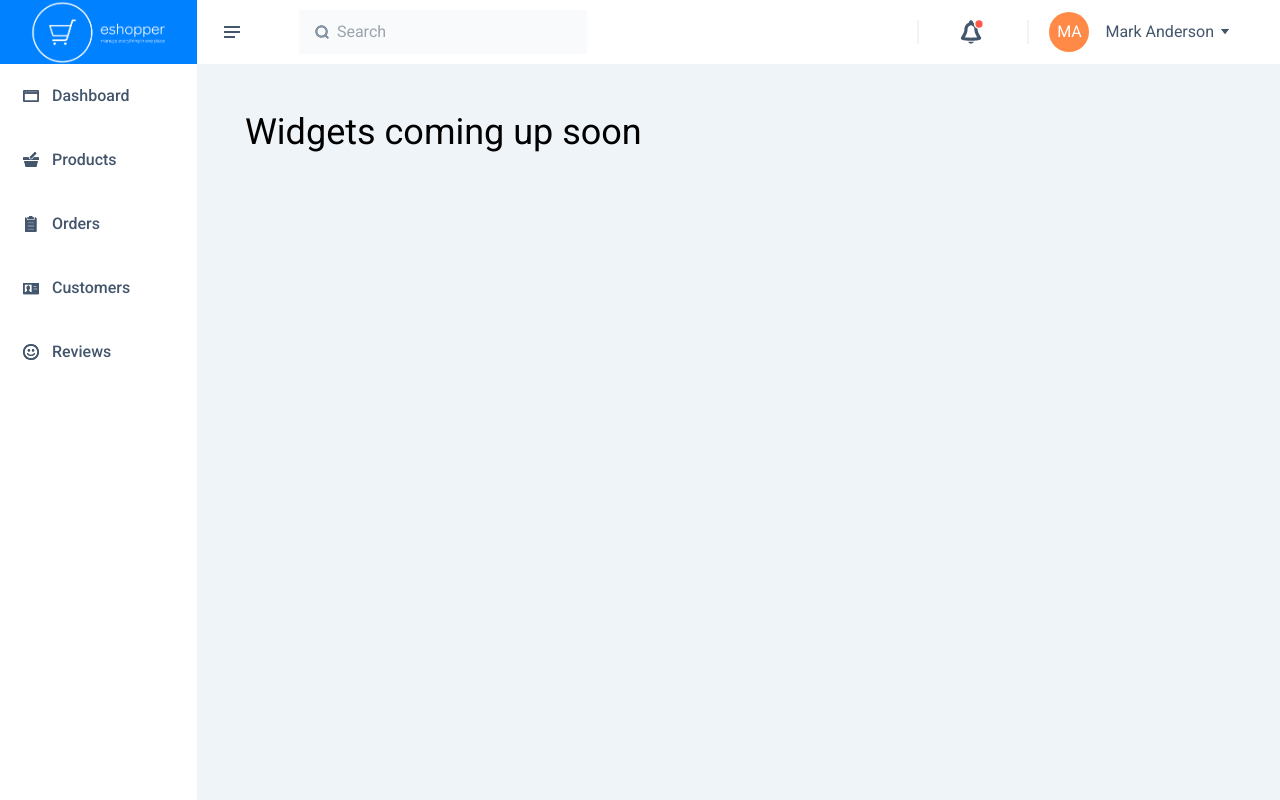
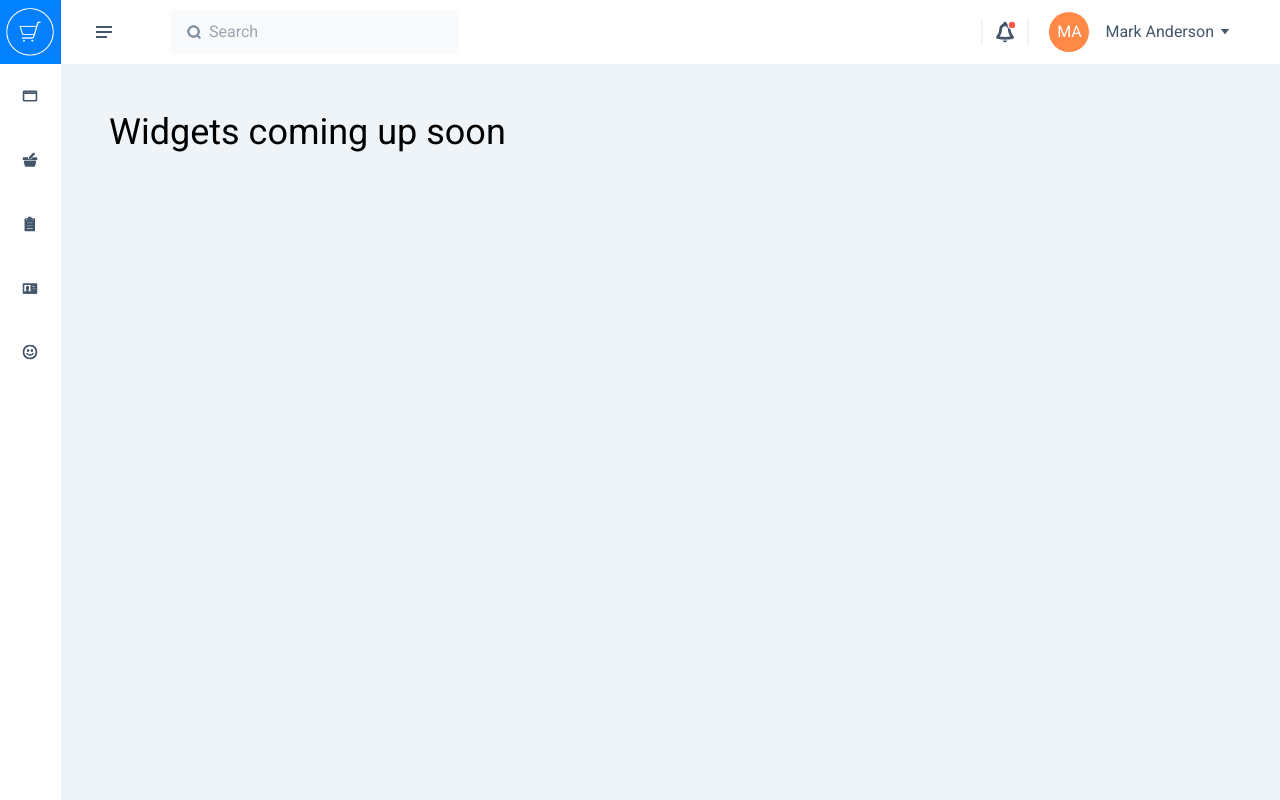
Before and after one commit to Kachielite/eshopper, a React (Create React App) app in the folder client/: page /dashboard in a window 1280 px wide. Built offline with nearby package versions, Linux system fonts and the light colour scheme.

Commit message:
Added functionality to menu button to toggle sidebar

```diff
--- a/client/package.json
+++ b/client/package.json
@@ -14,6 +14,7 @@
     "react-loader-spinner": "^5.3.4",
     "react-router-dom": "^6.4.3",
     "react-scripts": "5.0.1",
+    "react-use": "^17.4.0",
     "web-vitals": "^2.1.4",
     "yup": "^0.32.11"
   },
--- a/client/src/components/Sidebar.js
+++ b/client/src/components/Sidebar.js
@@ -6,50 +6,77 @@ import productIcon from "../assets/icons/Cart.svg";
 import ordersIcon from "../assets/icons/Clipboard.svg";
 import customerIcon from "../assets/icons/Contacts.svg";
 
-const Sidebar = () => {
+const Sidebar = ({ show, refTarget }) => {
   return (
     // Global Container
-    <div className="w-16 md:w-2/12 min-h-screen flex flex-col">
+    <div
+      className={`absolute z-10 md:static ${
+        show ? "md:w-[14%] w-[40]" : "md:w-16 hidden"
+      } min-h-screen md:flex md:flex-col duration-200 `} >
       {/* Logo Container */}
-      <div className="flex justify-center items-center w-full h-16">
+      <div className="bg-white w-full  min-h-screen md:w-full" ref={refTarget}>
+        <div className="flex justify-center items-center w-full h-16 bg-blue1">
+          {show ? (
             <img
               src={logoCover}
               alt="logo_cover"
-          className="hidden md:block h-full w-full object-cover object-center"
+              className=" md:block h-full w-full object-scale-down object-center "
             />
-        <img src={logo} alt="logo" className=" md:hidden" />
+          ) : (
+            <img
+              src={logo}
+              alt="logo"
+              className=" object-scale-down object-center h-12 w-12"
+            />
+          )}
         </div>
         {/* Menu Item Container */}
-      <div className="flex flex-col justify-center items-center w-full ">
+        <div className="flex flex-col justify-center items-center w-full">
           <div className="flex flex-row justify-start py-6 px-5 space-x-2.5 items-center w-full h-16 activeMenu cursor-pointer">
-          <img src={dashboardIcon} alt="dashboard" />
-          <h3 className="text-text1 font-medium text-base md:block hidden">
+            <img src={dashboardIcon} alt="dashboard" className="sidebar-icon" />
+            <h3
+              className={`text-text1 font-medium text-base ${
+                show ? "block" : "hidden"
+              } ` }>
               Dashboard
             </h3>
           </div>
           <div className="flex flex-row justify-start py-6 px-5 space-x-2.5 items-center w-full h-16 activeMenu cursor-pointer">
-          <img src={productIcon} alt="product" />
-          <h3 className="text-text1 font-medium text-base md:block hidden">
+            <img src={productIcon} alt="product" className="sidebar-icon" />
+            <h3
+              className={`text-text1 font-medium text-base  ${
+                show ? "block" : "hidden"
+              }`}>
               Products
             </h3>
           </div>
           <div className="flex flex-row justify-start py-6 px-5 space-x-2.5 items-center w-full h-16 activeMenu cursor-pointer">
-          <img src={ordersIcon} alt="orders" />
-          <h3 className="text-text1 font-medium text-base md:block hidden">
+            <img src={ordersIcon} alt="orders" className="sidebar-icon" />
+            <h3
+              className={`text-text1 font-medium text-base  ${
+                show ? "block" : "hidden"
+              }`}>
               Orders
             </h3>
           </div>
           <div className="flex flex-row justify-start py-6 px-5 space-x-2.5 items-center w-full h-16 activeMenu cursor-pointer">
-          <img src={customerIcon} alt="customers" />
-          <h3 className="text-text1 font-medium text-base md:block hidden">
+            <img src={customerIcon} alt="customers" className="sidebar-icon" />
+            <h3
+              className={`text-text1 font-medium text-base  ${
+                show ? "block" : "hidden"
+              }`}>
               Customers
             </h3>
           </div>
           <div className="flex flex-row justify-start py-6 px-5 space-x-2.5 items-center w-full h-16 activeMenu cursor-pointer">
-          <img src={reviewIcon} alt="reviews" />
-          <h3 className="text-text1 font-medium text-base md:block hidden">
+            <img src={reviewIcon} alt="reviews" className="sidebar-icon" />
+            <h3
+              className={`text-text1 font-medium text-base  ${
+                show ? "block" : "hidden"
+              }` }>
               Reviews
             </h3>
+          </div>
         </div>
       </div>
     </div>
--- a/client/src/components/Topbar.js
+++ b/client/src/components/Topbar.js
@@ -3,20 +3,20 @@ import { Transition } from "@headlessui/react";
 import menuIcon from "../assets/icons/Menu.svg";
 import searchIcon from "../assets/icons/Search.svg";
 import bellNotificationIcon from "../assets/icons/BellNotification.svg";
-import messageIcon from "../assets/icons/Message.svg";
+// import messageIcon from "../assets/icons/Message.svg";
 import arrowDownIcon from "../assets/icons/ArrowDown.svg";
 import userIcon from "../assets/icons/User.svg";
 import settingsIcon from "../assets/icons/Settings.svg";
 import logOutIcon from "../assets/icons/Log-out.svg";
-import orderIcon from "../assets/icons/order-notification-icon.svg"
-import invoiceIcon from "../assets/icons/invoice-notification-icon.svg"
-import shippingIcon from "../assets/icons/shipping-notification-icon.svg"
-import closeIcon from "../assets/icons/Close.svg"
-import arrowIcon from "../assets/icons/Arrow.svg"
+import orderIcon from "../assets/icons/order-notification-icon.svg";
+import invoiceIcon from "../assets/icons/invoice-notification-icon.svg";
+import shippingIcon from "../assets/icons/shipping-notification-icon.svg";
+import closeIcon from "../assets/icons/Close.svg";
+import arrowIcon from "../assets/icons/Arrow.svg";
 
-const TopBar = () => {
+const TopBar = ({toggleSidebar}) => {
   const [showSettings, setShowSettings] = useState(false);
-  const [showNotifications, setShowNotifications] = useState(false)
+  const [showNotifications, setShowNotifications] = useState(false);
 
   const showSettingsHandler = () => {
     if (!showSettings) {
@@ -35,9 +35,9 @@ const TopBar = () => {
   };
   return (
     // Global Container
-    <div className="flex flex-row px-6 py-5 items-center justify-between w-full h-16">
+    <div className="flex flex-row px-1 md:px-6 py-5 items-center justify-between w-full h-16">
       <div className="flex flex-row">
-        <img src={menuIcon} alt="menu" className="mr-14" />
+        <img src={menuIcon} alt="menu" className="ml-2 md:mr-14 cursor-pointer hover:scale-125" onClick={toggleSidebar}/>
         <div className="md:flex md:flex-row md:items-center hidden bg-bg1 w-72 py-2.5 px-3.5">
           <img src={searchIcon} alt="search" className="mr-1.5" />
           <input
@@ -49,20 +49,20 @@ const TopBar = () => {
         </div>
       </div>
       <div className="flex flex-row space-x-0 items-center">
-        <div className="relative flex flex-row space-x-4 items-center h-6 w-28 py-2.5 px-5 border-l-2 border-r-2 border-bg3">
-          <img
+        <div className="relative flex flex-row space-x-4 items-center h-6  py-2.5 px-2 border-l-2 border-r-2 border-bg3">
+          {/* <img
             src={messageIcon}
             alt="message"
             className="w-6 h-6 cursor-pointer hidden"
-          />
+          /> */}
           <img
             src={bellNotificationIcon}
             alt="bell and notification"
-            className="w-8 h-8 cursor-pointer"
+            className="w-7 h-7 cursor-pointer"
             onClick={showNotificationsHandler}
           />
           <Transition
-            className={`absolute top-10 right-7`}
+            className={`absolute top-10 -right-12 md:-right-2`}
             show={showNotifications}
             enter="transition ease-out duration-200"
             enterFrom="opacity-0 translate-y-0"
@@ -70,58 +70,102 @@ const TopBar = () => {
             leave="transition ease-in duration-200"
             leaveFrom="opacity-100 translate-y-1"
             leaveTo="opacity-0 translate-y-0"
-            >
-            <div className="flex flex-col space-y-0 p-0" onMouseLeave={() => showNotificationsHandler(false)}>
-              <div class="w-full overflow-hidden flex flex-col items-end pr-7">
+            onMouseLeave={() => showNotificationsHandler(false)}>
+            <div className="flex flex-col space-y-0 p-0">
+              <div class="w-full overflow-hidden flex flex-col items-end pr-16  md:pr-7">
                 <div class=" h-3 w-3 bg-bg2 rotate-45 transform origin-bottom-left"></div>
               </div>
-              <div className=" flex flex-col md:w-80 md:h-72  bg-bg2 space-y-0">
+              <div className=" flex flex-col w-80 h-72  bg-bg2 space-y-0">
                 <div className="flex flex-row justify-between items-center px-4 py-3.5 h-11 w-full">
                   <div className="flex flex-row space-x-2 items-center">
-                        <p className="text-text1 font-normal text-base">Notification</p>
-                        <div className="flex justify-center items-center w-7 h-5 text-white font-normal text-xs bg-red rounded-xl ">22</div>
+                    <p className="text-text1 font-normal text-base">
+                      Notification
+                    </p>
+                    <div className="flex justify-center items-center w-7 h-5 text-white font-normal text-xs bg-red rounded-xl ">
+                      22
                     </div>
-                    <p className="text-text1 font-normal text-base cursor-pointer">Clear All</p>
+                  </div>
+                  <p className="text-text1 font-normal text-base cursor-pointer">
+                    Clear All
+                  </p>
                 </div>
                 <div className="group flex flex-row items-center w-full h-16 px-6 py-3 justify-between border-t-2 border-bgWhite topbar-activeMenu cursor-pointer">
                   <div className="flex flex-row space-x-5">
-                    <img src={orderIcon} alt="invoice notification" className="w-11 h-11"/>
+                    <img
+                      src={orderIcon}
+                      alt="invoice notification"
+                      className="w-11 h-11"
+                    />
                     <div>
-                        <p className="text-text1 font-normal text-base">New Order Received</p>
-                        <p className="text-text2 font-normal text-xs ">25 min ago</p>
+                      <p className="text-text1 font-normal text-base">
+                        New Order Received
+                      </p>
+                      <p className="text-text2 font-normal text-xs ">
+                        25 min ago
+                      </p>
                     </div>
                   </div>
                   <div>
-                    <img src={closeIcon} alt="close notification" className="hidden group-hover:block group-hover:duration-150"/>
+                    <img
+                      src={closeIcon}
+                      alt="close notification"
+                      className="hidden group-hover:block group-hover:duration-150"
+                    />
                   </div>
                 </div>
                 <div className="group flex flex-row items-center w-full h-16 px-6 py-3 justify-between border-t-2 border-bgWhite topbar-activeMenu cursor-pointer">
                   <div className="flex flex-row space-x-5">
-                    <img src={invoiceIcon} alt="invoice notification" className="w-11 h-11"/>
+                    <img
+                      src={invoiceIcon}
+                      alt="invoice notification"
+                      className="w-11 h-11"
+                    />
                     <div>
-                        <p className="text-text1 font-normal text-base">New Invoice Received</p>
-                        <p className="text-text2 font-normal text-xs ">5 hours ago</p>
+                      <p className="text-text1 font-normal text-base">
+                        New Invoice Received
+                      </p>
+                      <p className="text-text2 font-normal text-xs ">
+                        5 hours ago
+                      </p>
                     </div>
                   </div>
                   <div>
-                    <img src={closeIcon} alt="close notification" className="hidden group-hover:block group-hover:duration-150"/>
+                    <img
+                      src={closeIcon}
+                      alt="close notification"
+                      className="hidden group-hover:block group-hover:duration-150"
+                    />
                   </div>
                 </div>
                 <div className="group flex flex-row items-center w-full h-16 px-6 py-3 justify-between border-t-2 border-bgWhite topbar-activeMenu cursor-pointer">
                   <div className="flex flex-row space-x-4">
-                    <img src={shippingIcon} alt="invoice notification" className="w-11 h-11"/>
+                    <img
+                      src={shippingIcon}
+                      alt="invoice notification"
+                      className="w-11 h-11"
+                    />
                     <div>
-                        <p className="text-text1 font-normal text-base">New Shipping Is Shipped</p>
-                        <p className="text-text2 font-normal text-xs ">10 hours ago</p>
+                      <p className="text-text1 font-normal text-base">
+                        New Shipping Is Shipped
+                      </p>
+                      <p className="text-text2 font-normal text-xs ">
+                        10 hours ago
+                      </p>
                     </div>
                   </div>
                   <div>
-                    <img src={closeIcon} alt="close notification" className="hidden group-hover:block group-hover:duration-150"/>
+                    <img
+                      src={closeIcon}
+                      alt="close notification"
+                      className="hidden group-hover:block group-hover:duration-150"
+                    />
                   </div>
                 </div>
                 <div className="flex flex-row justify-center items-center px-4 py-3.5 h-full w-full border-t-2 border-bgWhite topbar-activeMenu">
                   <div className="flex flex-row space-x-2 items-center">
-                        <p className="text-text2 font-normal text-base">View All Notifications</p>
+                    <p className="text-text2 font-normal text-base">
+                      View All Notifications
+                    </p>
                     <img src={arrowIcon} alt="see more notification" />
                   </div>
                 </div>
@@ -130,7 +174,7 @@ const TopBar = () => {
           </Transition>
         </div>
         <div
-          className="flex flex-row space-x-4 items-center  py-2.5 px-5 cursor-pointer"
+          className="flex flex-row space-x-4 items-center  py-2.5 px-2 md:px-5 cursor-pointer"
           onClick={showSettingsHandler}>
           <div className="flex justify-center items-center w-8 h-8 md:w-10 md:h-10 rounded-full bg-orange text-white">
             MA
@@ -158,7 +202,7 @@ const TopBar = () => {
                 <div class="w-full overflow-hidden flex flex-col items-end pr-7">
                   <div class=" h-3 w-3 bg-bg2 rotate-45 transform origin-bottom-left"></div>
                 </div>
-                <div className=" flex flex-col md:w-48  bg-bg2 space-y-1">
+                <div className=" flex flex-col w-40 md:w-48  bg-bg2 space-y-1">
                   <div className="flex flex-row py-2 px-5 space-x-2.5 w-full h-11 topbar-activeMenu ">
                     <img src={userIcon} alt="Profile" className="icon" />
                     <p className="text-base text-text1 font-normal">
--- a/client/src/index.css
+++ b/client/src/index.css
@@ -25,6 +25,10 @@ html body {
 @apply w-6 h-6 text-text1
 }
 
+.sidebar-icon {
+@apply w-5 h-5 text-text1
+}
+
 /* body {
   margin: 0;
   font-family: -apple-system, BlinkMacSystemFont, 'Segoe UI', 'Roboto', 'Oxygen',
--- a/client/src/pages/Dashboard.js
+++ b/client/src/pages/Dashboard.js
@@ -1,12 +1,31 @@
+import { useState, useRef } from "react";
+import {useClickAway} from 'react-use';
 import Sidebar from "../components/Sidebar";
 import TopBar from "../components/Topbar";
 
 const Dashboard = () => {
+    const [showSideBar, setShowSideBar] = useState(false)
+    const ref = useRef(null);
+
+
+    useClickAway(ref, () => {
+        console.log('I got clicked')
+        setShowSideBar(false)
+    });
+
+    const sidebarToggler = () =>{
+        if(!showSideBar){
+            setShowSideBar(true)
+        } else {
+            setShowSideBar(false)
+        }
+    }
+
     return (
-        <div className="flex flex-row justify-start items-center w-screen h-screen">
-            <Sidebar/>
-            <div className='flex flex-col justify-start items-start w-11/12 h-screen'>
-                <TopBar/>
+        <div className="relative flex flex-row justify-start items-center w-screen h-screen">
+            <Sidebar show={showSideBar} refTarget={ref}/>
+            <div className={`flex flex-col justify-start items-start w-full h-screen`}>
+                <TopBar toggleSidebar={sidebarToggler}/>
                 <div className="bg-bg3 w-full h-full p-12">
                     <h1 className="text-4xl">Widgets coming up soon</h1>
                 </div>
```
Also changed, not shown: 1 other file (tests, documents, lock files or other folders). Lines whose indentation alone changed are shown as unchanged.
